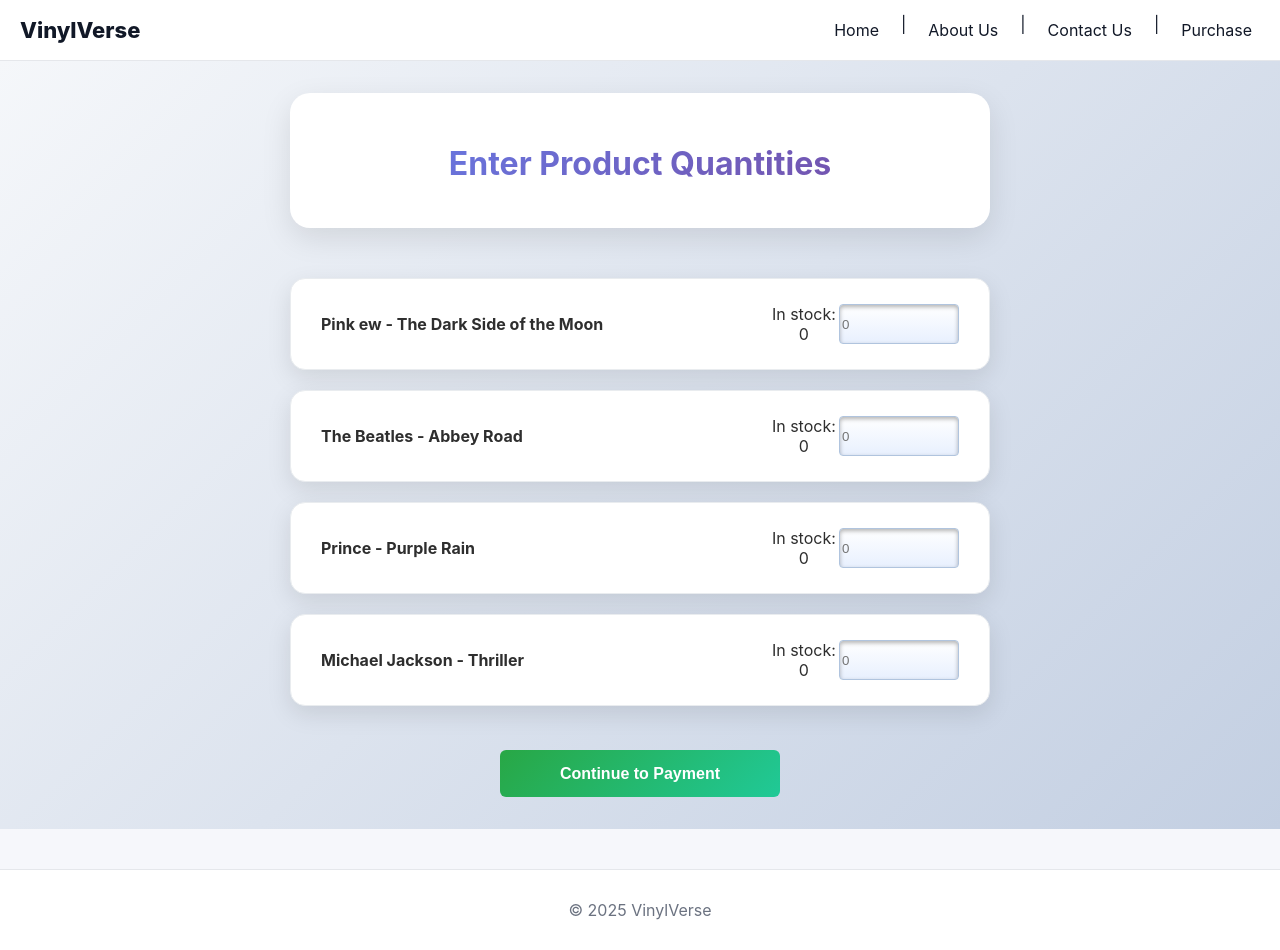
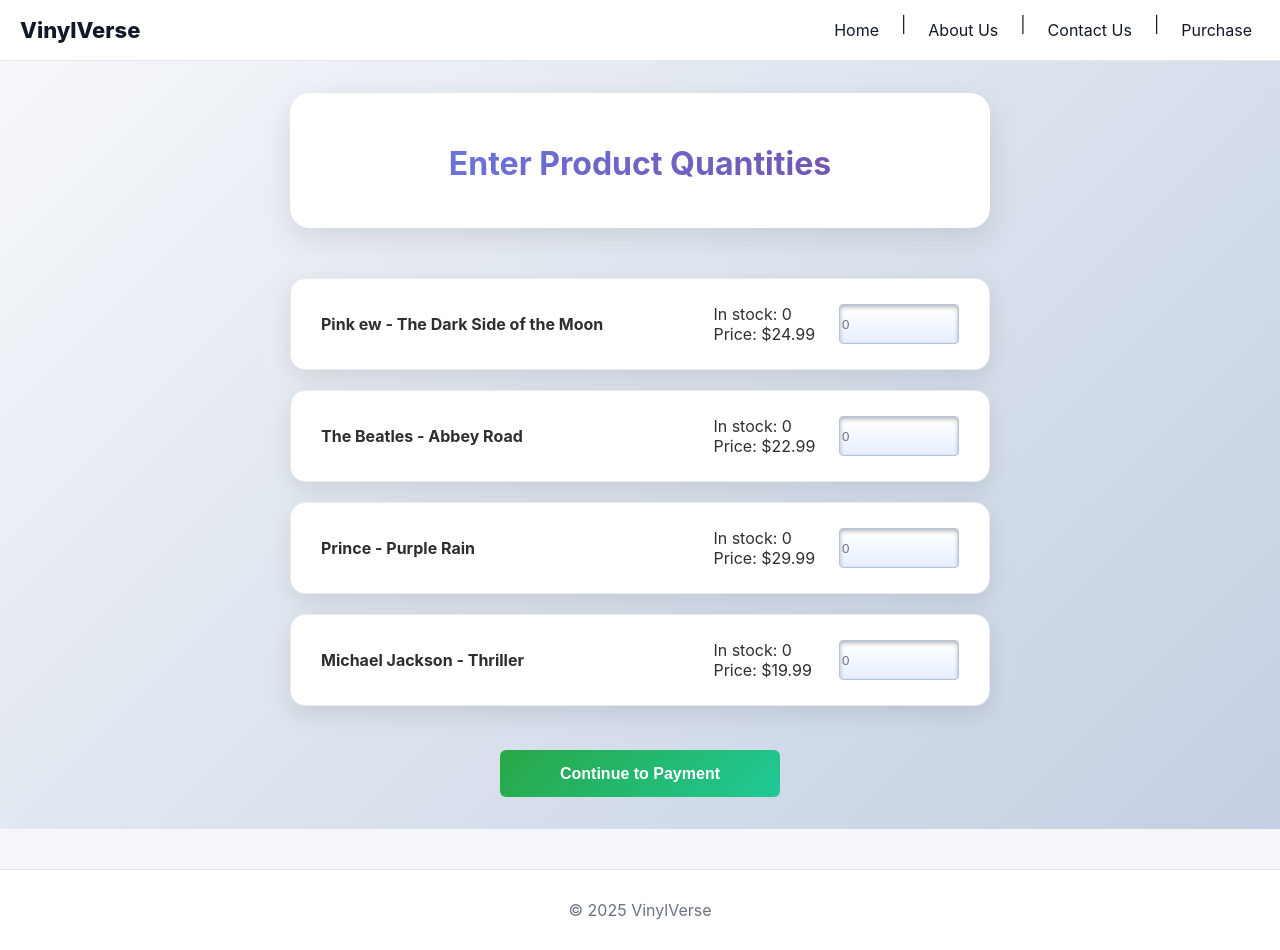
Before and after one commit to MarkN611/VinylVerse, a React (Create React App) app in the folder vinylverse/: page /purchase in a window 1280 px wide. Built offline with nearby package versions, Linux system fonts and the light colour scheme; no server answers.

Commit message:
Added price displaying for each item

```diff
--- a/vinylverse/src/components/purchase.js
+++ b/vinylverse/src/components/purchase.js
@@ -76,7 +76,7 @@
                 {products.map((product, index) => (
                     <div key={product.id} className="form-row">
                         <label>{product.name}</label>
-                        <div className="product-meta">In stock: {product.availableQuantity ?? 0}</div>
+                        <div className="product-meta">In stock: {product.availableQuantity ?? 0} <br/> Price: ${product.price?.toFixed(2) ?? 0.00}</div>
                         <input
                             type="number"
                             min="0"
--- a/vinylverse/src/styles/purchase.css
+++ b/vinylverse/src/styles/purchase.css
@@ -97,3 +97,8 @@
 .purchase .button:active {
     transform: translateY(-1px);
 }
+
+.purchase .product-meta {
+    width: 10rem;
+    text-align: left;
+}
```
